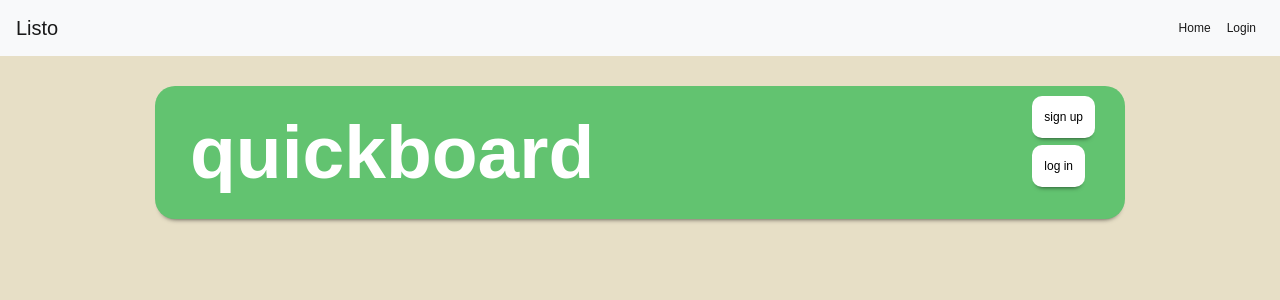
After one commit to antonio-lopez/cpsc-349-project-one, a Flask app: template app/templates/home.html in a window 1280 px wide. The commit adds this page. Shown: the top 300 px of the page. Run offline with Flask 2, Linux system fonts and the light colour scheme; the template is opened without the code that fills it, so the values that code supplies are empty.

Commit message:
started home page

```diff
--- /dev/null
+++ b/app/templates/home.html
@@ -0,0 +1,17 @@
+{% extends "base.html" %}
+{% block content %}
+
+<div class="container">
+    <div class="header">
+        <span class="title">quickboard</span>
+
+        <div class="header-buttons"><form>
+            <button class="title-button" formaction="authentication.html">sign up</button>
+            <button class="title-button" formaction="authentication.html">log in</button>
+        </form></div> <!-- header-buttons -->
+    </div> <!-- header -->
+
+
+
+</div> <!-- container -->
+{% endblock %}
--- a/app/templates/homepage.html
+++ b/app/templates/homepage.html
@@ -1,11 +1,5 @@
 {% extends "base.html" %}
 {% block content %}
-
-<!-- shows what user is currently log -->
-<h1>Hi, {{ current_user.username }}!</h1>
-{% for post in posts %}
-<div><p>{{ post.author.username }} says: <b>{{ post.body }}</b></p></div>
-{% endfor %}
 
 <div class="container">
     <div class="header">
```
Also changed, not shown: app/templates/edit_list.html (+12 -1 lines).
